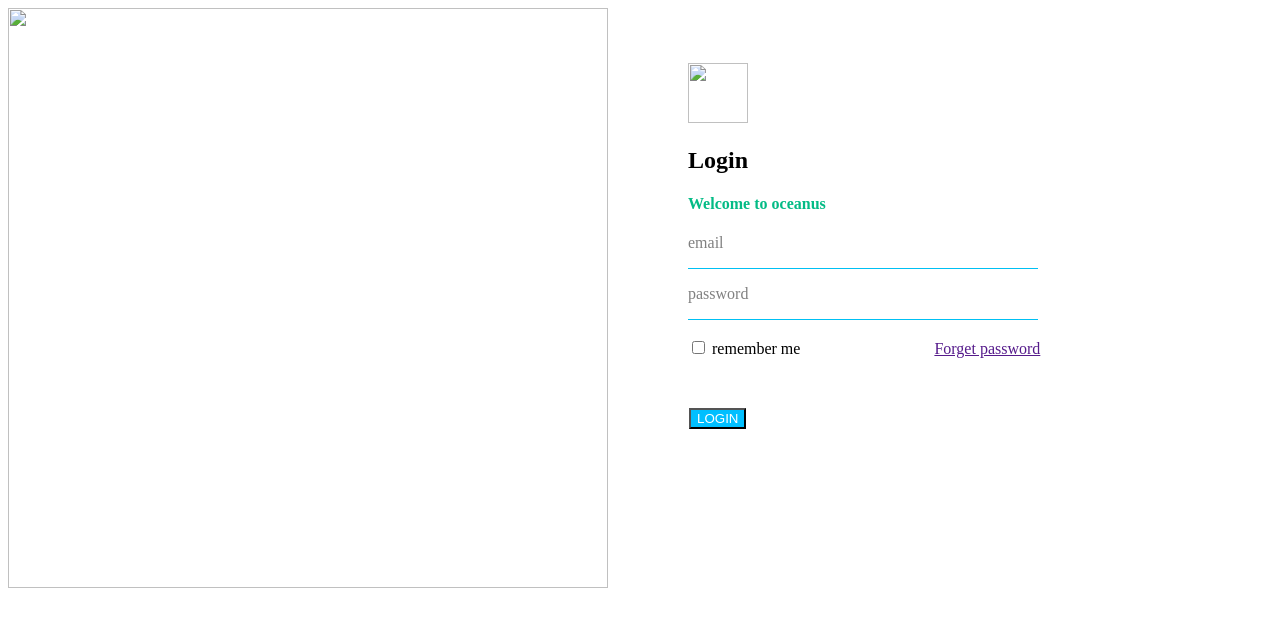
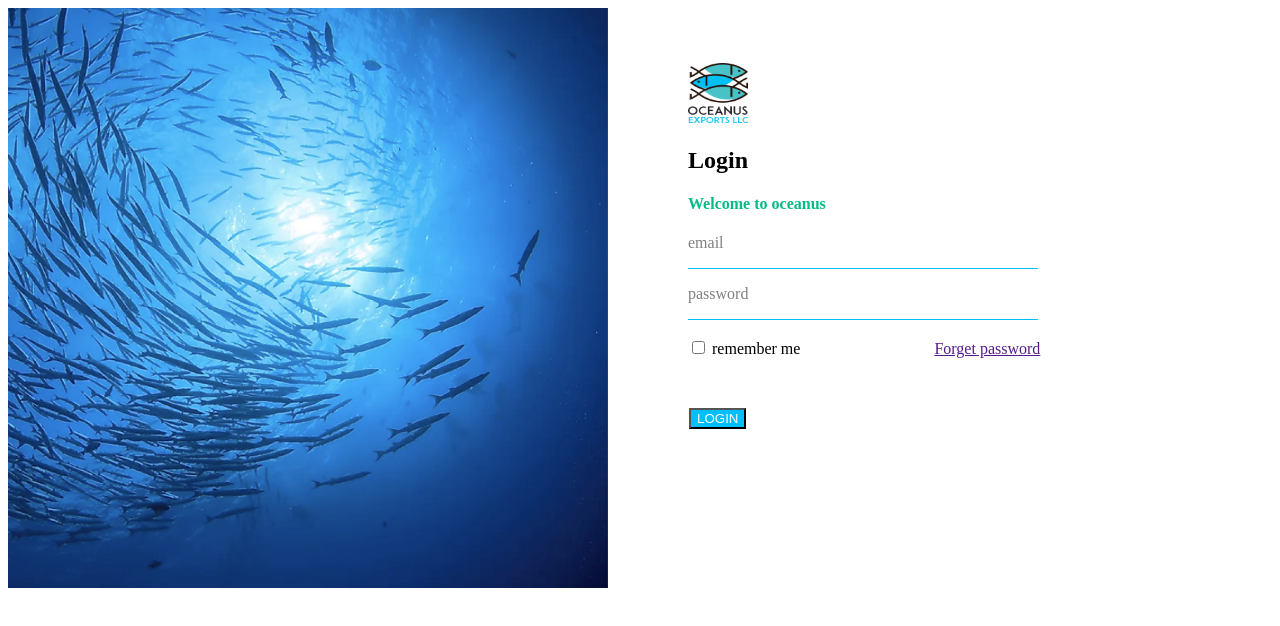
Before and after one commit to aswinikp004/FishExportAssignment, a plain HTML site: page index.html in a window 1280 px wide. Drawn offline with Linux system fonts and the light colour scheme.

Commit message:
images updated

```diff
--- a/index.html
+++ b/index.html
@@ -14,10 +14,10 @@
 
   <div class="row">
         <div class="column">
-            <img src="C:\Users\akhil\Downloads\fishimage.png" width=600px height=580px />
+            <img src="images\fishimage.png" width=600px height=580px />
         </div>
         <div class="column frameimg">
-           <img  src="C:\Users\akhil\Downloads\Frame.png" width=60px height=60px />
+           <img  src="images\Frame.png" width=60px height=60px />
            </br>
            <h2 > Login</h2>
            <h4 class="welfontcolor">Welcome to oceanus</h4>
```
Also changed, not shown: 1 other file.
